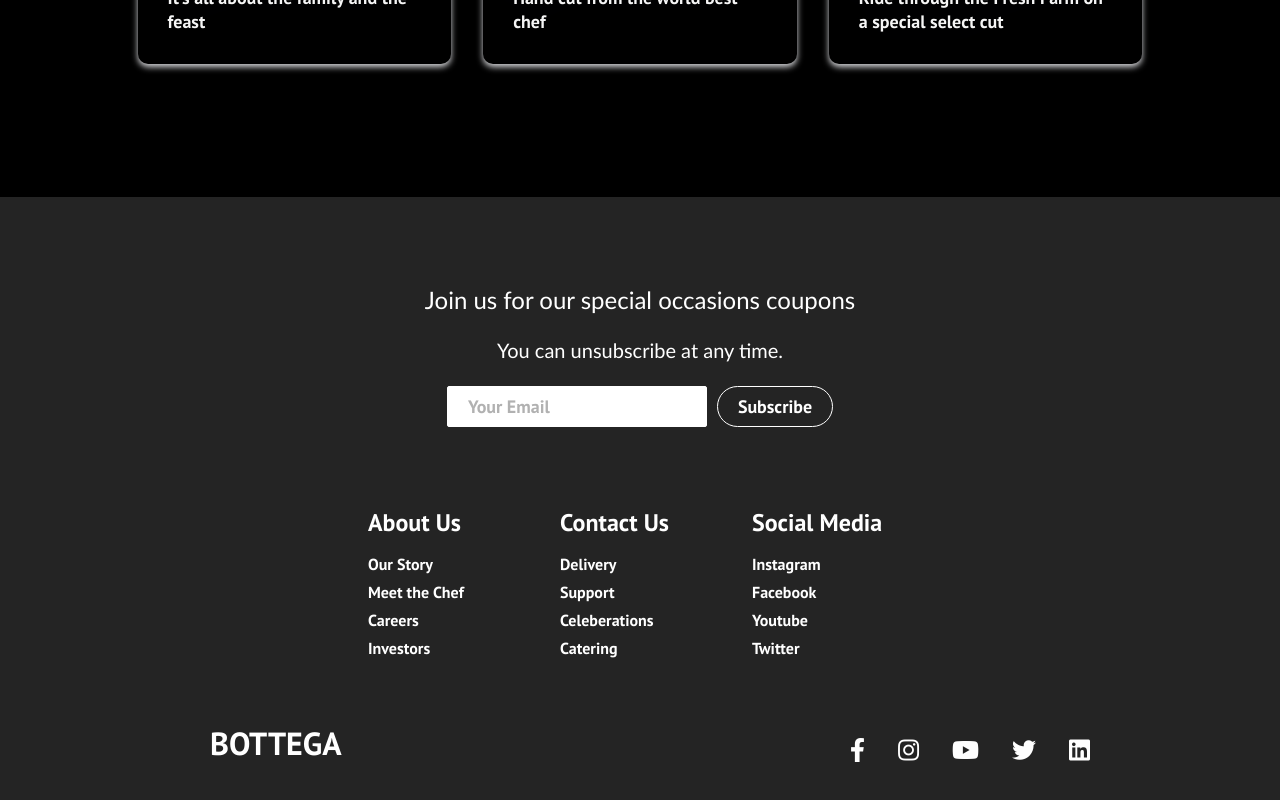
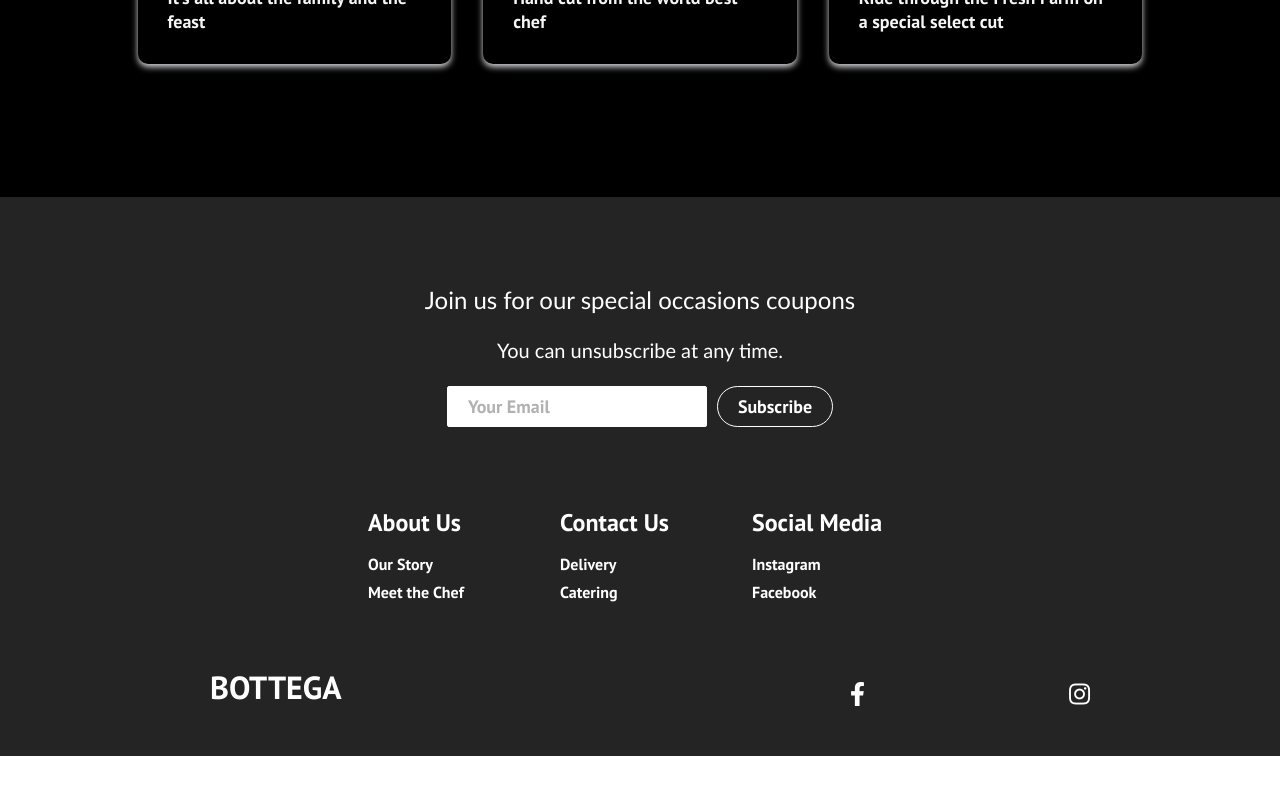
Before and after one commit to hadichloun/bottega-capstone-hc, a React (Create React App) app: page / in a window 1280 px wide. Shown: the part 1686-2486 px from the top of the page. After the commit the page ends 2442 px from the top, so only its background shows below. Built offline with nearby package versions, Linux system fonts and the light colour scheme; a web font is replaced by a local one.

Commit message:
fixes footer

```diff
--- a/src/components/Footer.js
+++ b/src/components/Footer.js
@@ -29,24 +29,18 @@ function Footer() {
         <div className='footer-link-wrapper'>
           <div class='footer-link-items'>
             <h2>About Us</h2>
-            <Link to='/sign-up'>Our Story</Link>
+            <Link to='/AboutUs'>Our Story</Link>
             <Link to='Chef'>Meet the Chef</Link>
-            <Link to='/'>Careers</Link>
-            <Link to='/'>Investors</Link>
           </div>
           <div class='footer-link-items'>
             <h2>Contact Us</h2>
             <Link to='/'>Delivery</Link>
-            <Link to='/'>Support</Link>
-            <Link to='/'>Celeberations</Link>
             <Link to='/'>Catering</Link>
           </div>
           <div class='footer-link-items'>
             <h2>Social Media</h2>
             <Link to='/'>Instagram</Link>
             <Link to='/'>Facebook</Link>
-            <Link to='/'>Youtube</Link>
-            <Link to='/'>Twitter</Link>
           </div>
         </div>
       </div>
@@ -75,30 +69,6 @@ function Footer() {
             >
               <i class='fab fa-instagram' />
             </Link>
-            <Link
-              class='social-icon-link youtube'
-              to='/'
-              target='_blank'
-              aria-label='Youtube'
-            >
-              <i class='fab fa-youtube' />
-            </Link>
-            <Link
-              class='social-icon-link twitter'
-              to='/'
-              target='_blank'
-              aria-label='Twitter'
-            >
-              <i class='fab fa-twitter' />
-            </Link>
-            <Link
-              class='social-icon-link twitter'
-              to='/'
-              target='_blank'
-              aria-label='LinkedIn'
-            >
-              <i class='fab fa-linkedin' />
-            </Link>
           </div>
         </div>
       </section>
```
Also changed, not shown: 1 other file (tests, documents, lock files or other folders).
